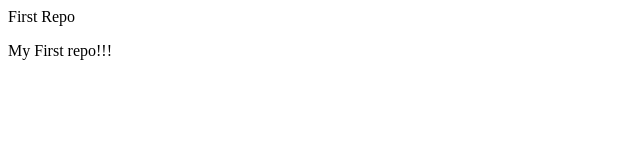
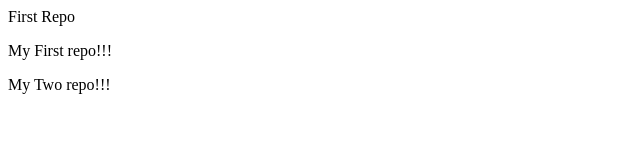
Before and after one commit to alexeysorok/SpecGit, a plain HTML site: page index.html in a window 1280 px wide. Shown: the whole page, without its empty margins (0-640 px from the left). Drawn offline with Linux system fonts and the light colour scheme.

Commit message:
Update index.html

```diff
--- a/index.html
+++ b/index.html
@@ -5,5 +5,6 @@
 
     <body>
         <p> My First repo!!!</p>
+        <p> My Two repo!!!</p>
     </body>
 </html>
```
